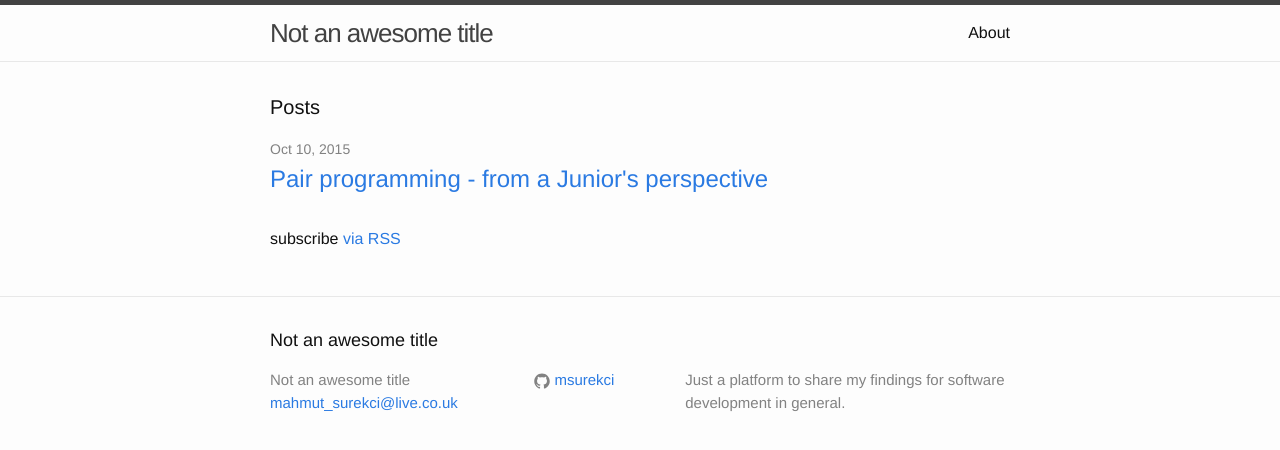
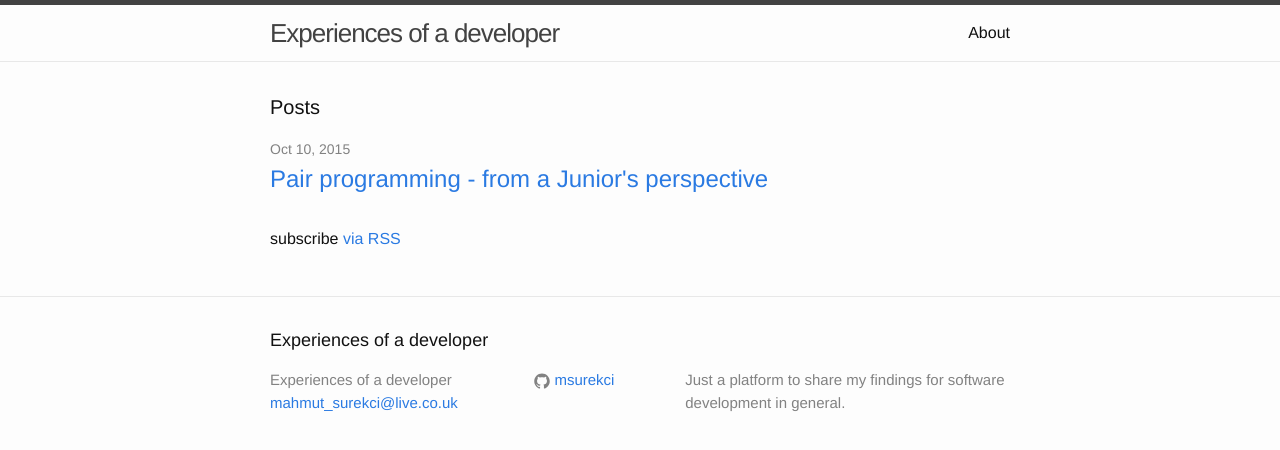
Before and after one commit to msurekci/msurekci.github.io, a Jekyll site: the page built from index.html, in a window 1280 px wide. Shown: the top 450 px of the page. Built offline with Jekyll 4.4.1, drawn with Linux system fonts in a browser that asks for light colours.

Commit message:
change title

```diff
--- a/_config.yml
+++ b/_config.yml
@@ -1,5 +1,5 @@
 # Site settings
-title: Not an awesome title
+title: Experiences of a developer
 email: mahmut_surekci@live.co.uk
 description: > # this means to ignore newlines until "baseurl:"
   Just a platform to share my findings for software development in general.
```
